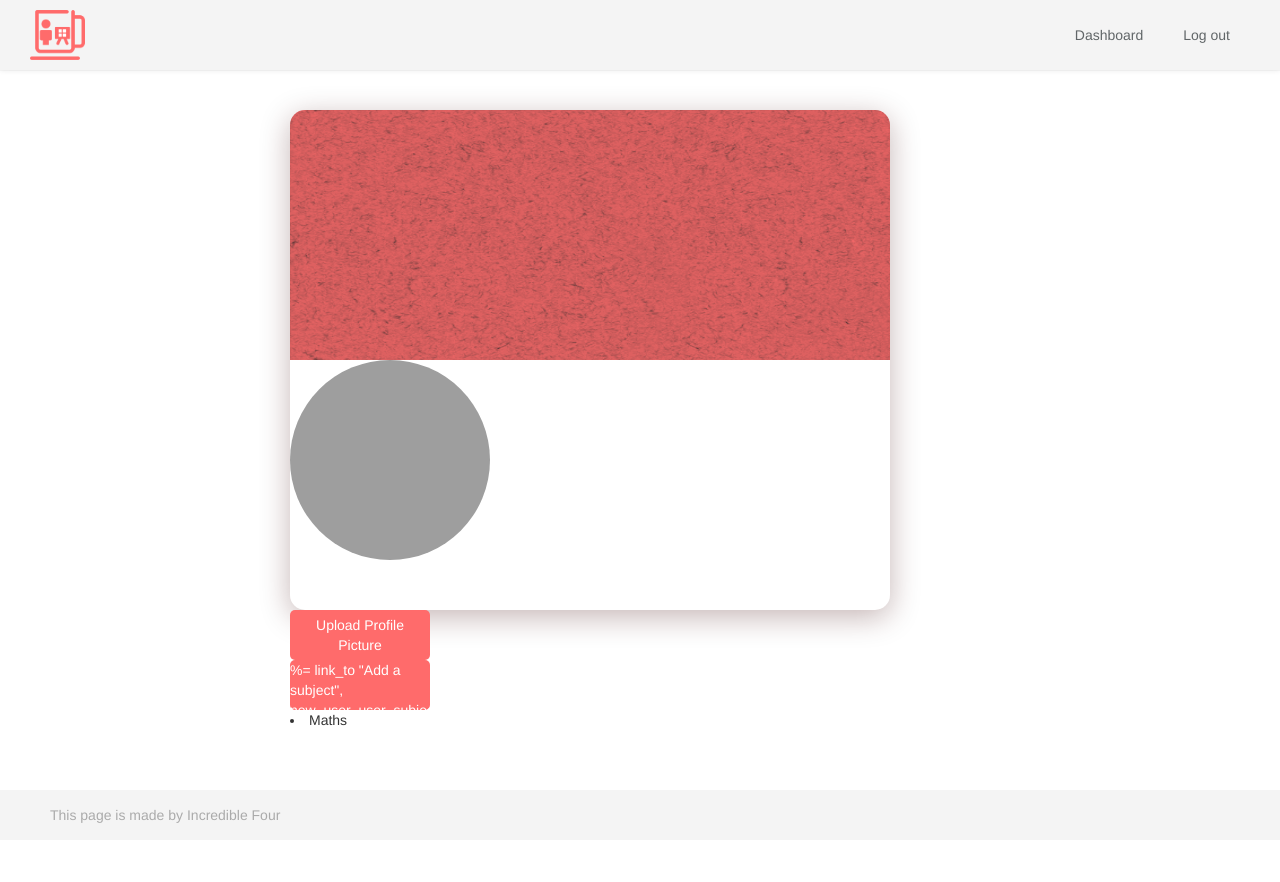
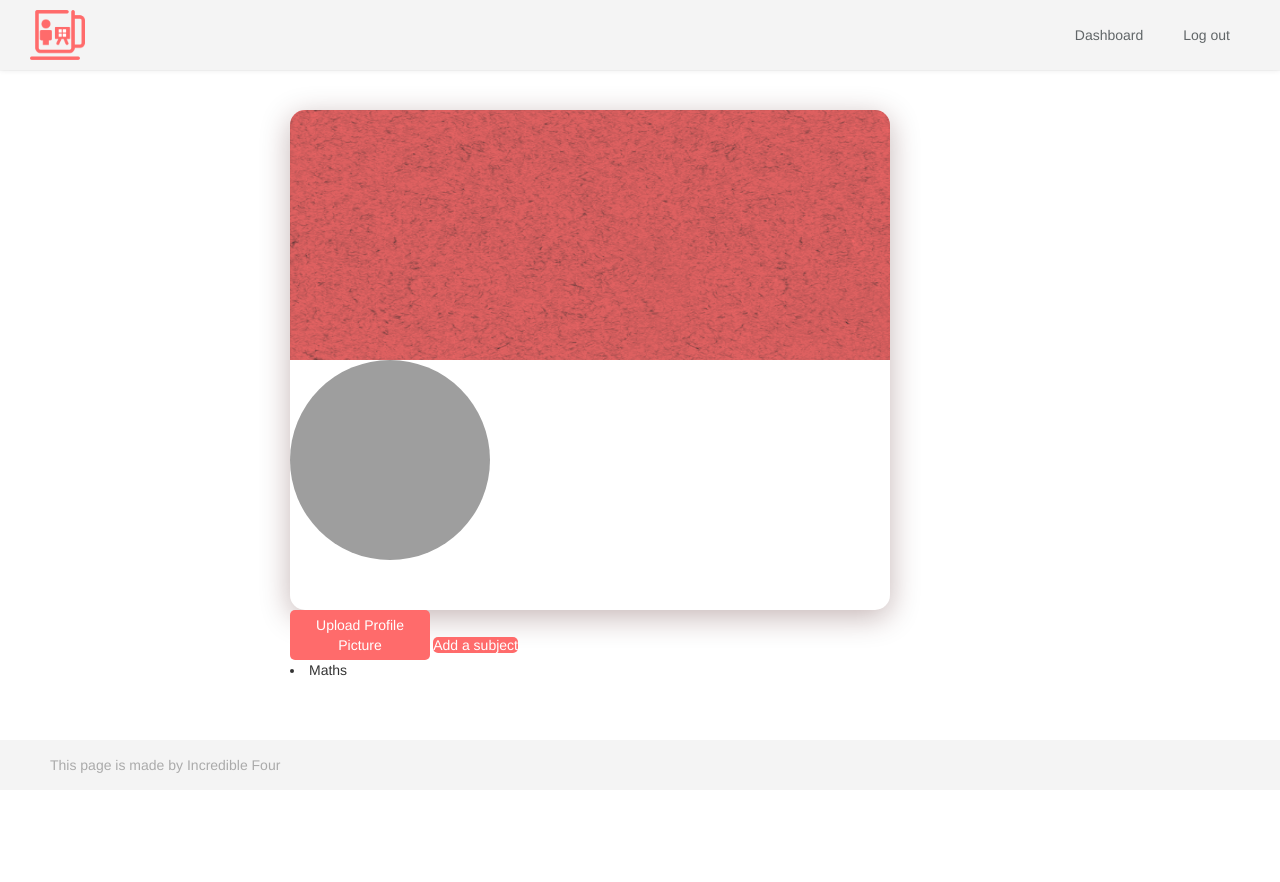
Before and after one commit to harrymryder/TutorsForU, a Rails app: page /pages/1 in a window 1280 px wide. After the commit the page ends 832 px from the top, so only its background shows below. Run offline with Rails 7, Linux system fonts and the light colour scheme; a user stored in the database is signed in; data comes from the database, SQL or seed files in the repository; style sheets or scripts are compiled from the project's sources; some libraries are stand-ins or nearby versions; grey boxes are pictures that could not be loaded.

Commit message:
Avatar positioning

```diff
--- a/app/assets/stylesheets/pages/_show.scss
+++ b/app/assets/stylesheets/pages/_show.scss
@@ -19,7 +19,7 @@
     height: 50%;
     border-radius: 15px 15px 0px 0px;
   }
-  .profile-image: {
+  .profile-image {
     position: absolute;
   }
 }
--- a/app/views/pages/show.html.erb
+++ b/app/views/pages/show.html.erb
@@ -40,9 +40,7 @@
         </div>
       </div>
 
-      <div class="button">
-        %= link_to "Add a subject", new_user_user_subject_path(current_user)%>
-      </div>
+      <%= link_to "Add a subject", new_user_user_subject_path(current_user), class: 'button'%>
 
       <% @user.user_subjects.each do |us| %>
         <li><%= Subject.find(us[:subject_id]).name %></li>
```
